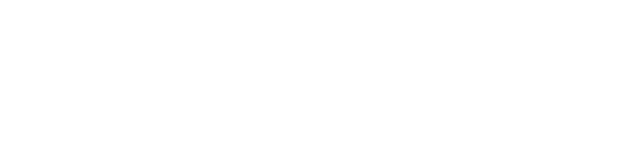
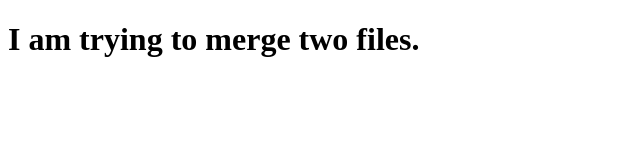
Before and after one commit to sigma-student-Amit/Practise2, a plain HTML site: page index.html in a window 1280 px wide. Shown: the whole page, without its empty margins (0-640 px from the left). Drawn offline with Linux system fonts and the light colour scheme.

Commit message:
added a new file of h1

```diff
--- a/index.html
+++ b/index.html
@@ -7,5 +7,7 @@
 </head>
 <body>
 
+  <h1>I am trying to merge two files.</h1>
+
 </body>
 </html>
```
